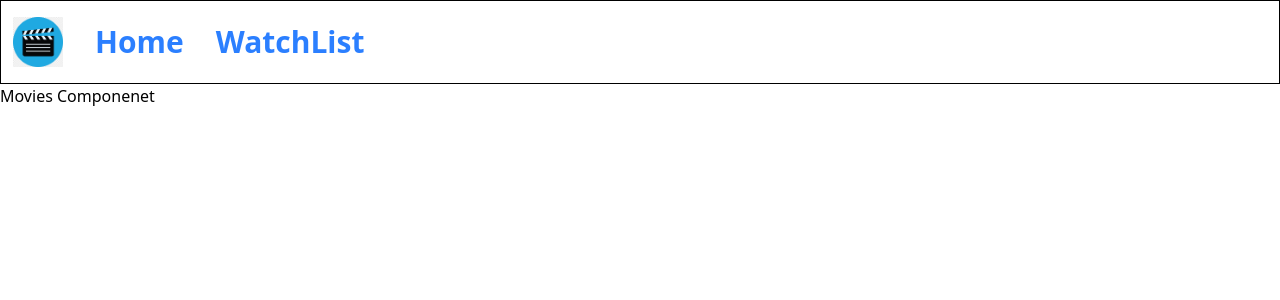
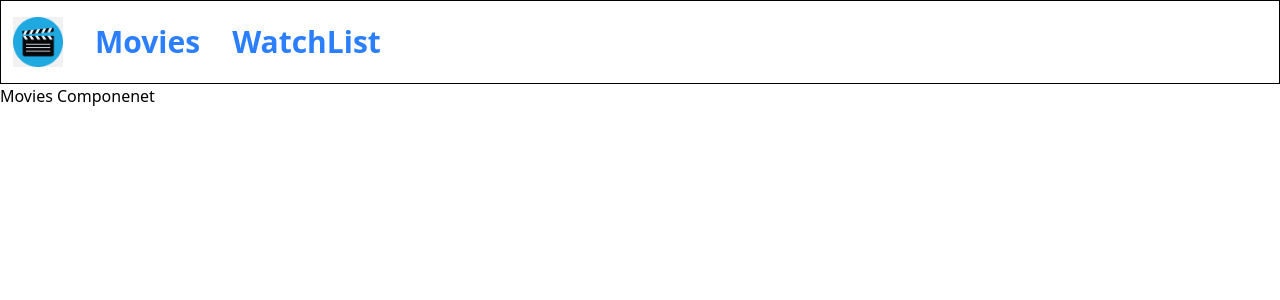
Before and after one commit to Karthik171819/React-Scaler, a React (Vite) app in the folder movie-store/: page / in a window 1280 px wide. Shown: the top 300 px of the page. Built offline with nearby package versions, Linux system fonts and the light colour scheme.

Commit message:
App Routing

```diff
--- a/movie-store/src/components/Navbar.jsx
+++ b/movie-store/src/components/Navbar.jsx
@@ -2,15 +2,17 @@ import React from 'react'
 
 //import movie logo
 import Logo from "../MovieLogo.png"
+
+import {Link} from 'react-router-dom'
 
 const Navbar = () => {
   return (
     <div className="flex border space-x-8 items-center pl-3 py-4">
         <img className='w-[50px]' src={Logo} alt=""/>
 
-        <a  className="text-blue-500 text-3xl font-bold" href="">Home</a>
+        <Link to="/"  className="text-blue-500 text-3xl font-bold" >Movies</Link>
 
-        <a className="text-blue-500 text-3xl font-bold " href="/watchlist">WatchList</a>
+        <Link to="/watchlist" className="text-blue-500 text-3xl font-bold " >WatchList</Link>
     </div>
   )
 }
```
